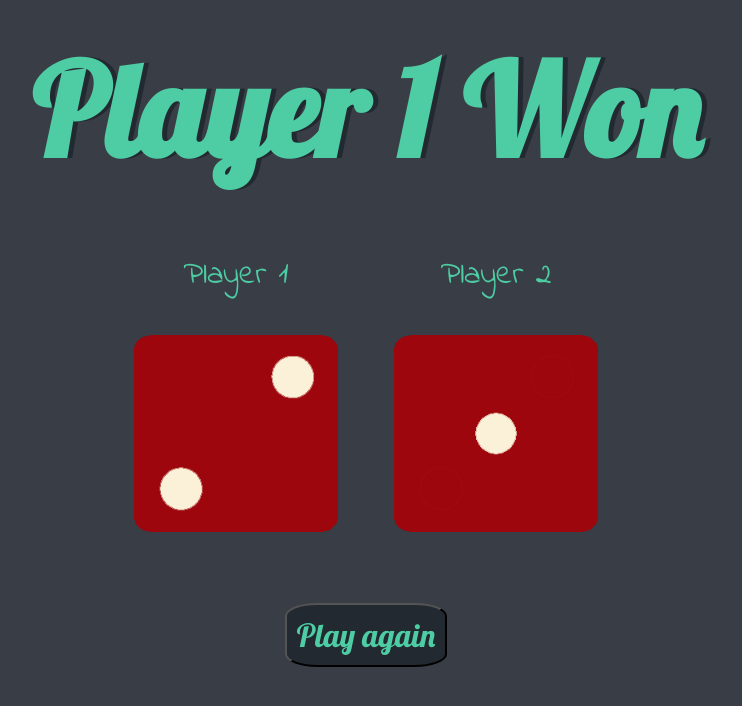
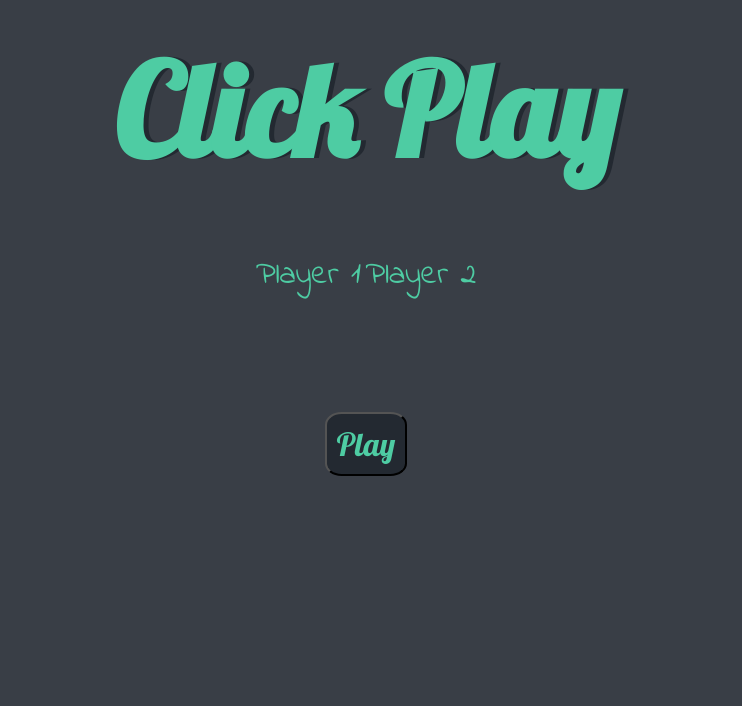
Before and after one commit to sondoan17/dice-game, a plain HTML site: page index.html in a window 1280 px wide. Shown: the whole page, without its empty margins (274-1016 px from the left). Drawn offline with Linux system fonts and the light colour scheme.

Commit message:
update function

```diff
--- a/index.html
+++ b/index.html
@@ -12,7 +12,7 @@
   </head>
   <body>
     <div class="container">
-      <h1>Refresh Me</h1>
+      <h1>Click Play</h1>
 
       <div class="dice">
         <p>Player 1</p>
@@ -28,7 +28,7 @@
   </body>
 
   <footer>
-    <button class="btn">Play again</button>
+    <button class="btn">Play</button>
 
     <script src="index.js"></script>
   </footer>
--- a/index.js
+++ b/index.js
@@ -10,11 +10,12 @@ function randomDice() {
   } else {
     document.querySelector("h1").innerHTML = "Player 1 Won";
   }
+  document.querySelector(".btn").innerHTML = "Play Again";
 }
 function reloadPage() {
   location.reload();
 }
-document.querySelector(".btn").addEventListener("click", reloadPage);
+document.querySelector(".btn").addEventListener("click", randomDice);
 var imageFilePath = [
   "./images/dice1.png",
   "./images/dice2.png",
@@ -23,4 +24,3 @@ var imageFilePath = [
   "./images/dice5.png",
   "./images/dice6.png",
 ];
-randomDice();
```
